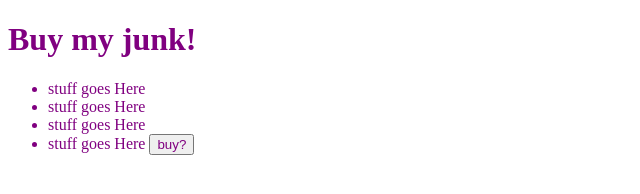
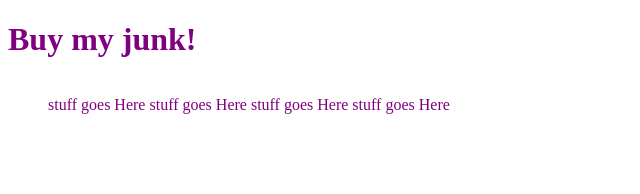
Before and after one commit to normanjli/deployment-demo, a website: page index.html in a window 1280 px wide. Shown: the whole page, without its empty margins (0-640 px from the left). Drawn offline with Linux system fonts and the light colour scheme.

Commit message:
does this work

```diff
--- a/index.html
+++ b/index.html
@@ -10,11 +10,12 @@
 <body>
   <header><h1>Buy my junk!</h1></header>
   <content>
+    <div id='junkCard'></div>
     <ul>
-      <li> stuff goes Here</li>
-      <li> stuff goes Here</li>
-      <li> stuff goes Here</li>
-      <li id='listitem4'>stuff goes Here <button onclick="junkAlert">buy?</button></li>
+      <li id='listitem1'onclick=junkCreateCard(1)> stuff goes Here</li>
+      <li id='listitem2'onclick=junkCreateCard(2)> stuff goes Here</li>
+      <li id='listitem3'onclick=junkCreateCard(3)> stuff goes Here</li>
+      <li id='listitem4'onclick=junkCreateCard(4)>stuff goes Here</li>
     </ul>
   </content>
   <script src="main.js"></script>
--- /dev/null
+++ b/main.js
@@ -0,0 +1,8 @@
+const junkCreateCard=(num)=>{
+    console.log(`test`)
+    let listItem = document.getElementById(`listitem${num}`)
+    alert(listItem.innerHTML)
+}
+const testAlert=(num)=>{
+    alert(num)
+}
--- a/public/main.js
+++ /dev/null
@@ -1,5 +0,0 @@
-const junkAlert=()=>{
-    console.log(`test`)
-    let listItem = document.getElementById('listItem4')
-    alert(listItem.innerHTML)
-}
--- a/public/styles.css
+++ b/public/styles.css
@@ -1,3 +1,10 @@
 *{
     color:purple;
 }
+
+ul{
+    display: inline-block;
+}
+li{
+    display: inline-block;
+}
```
